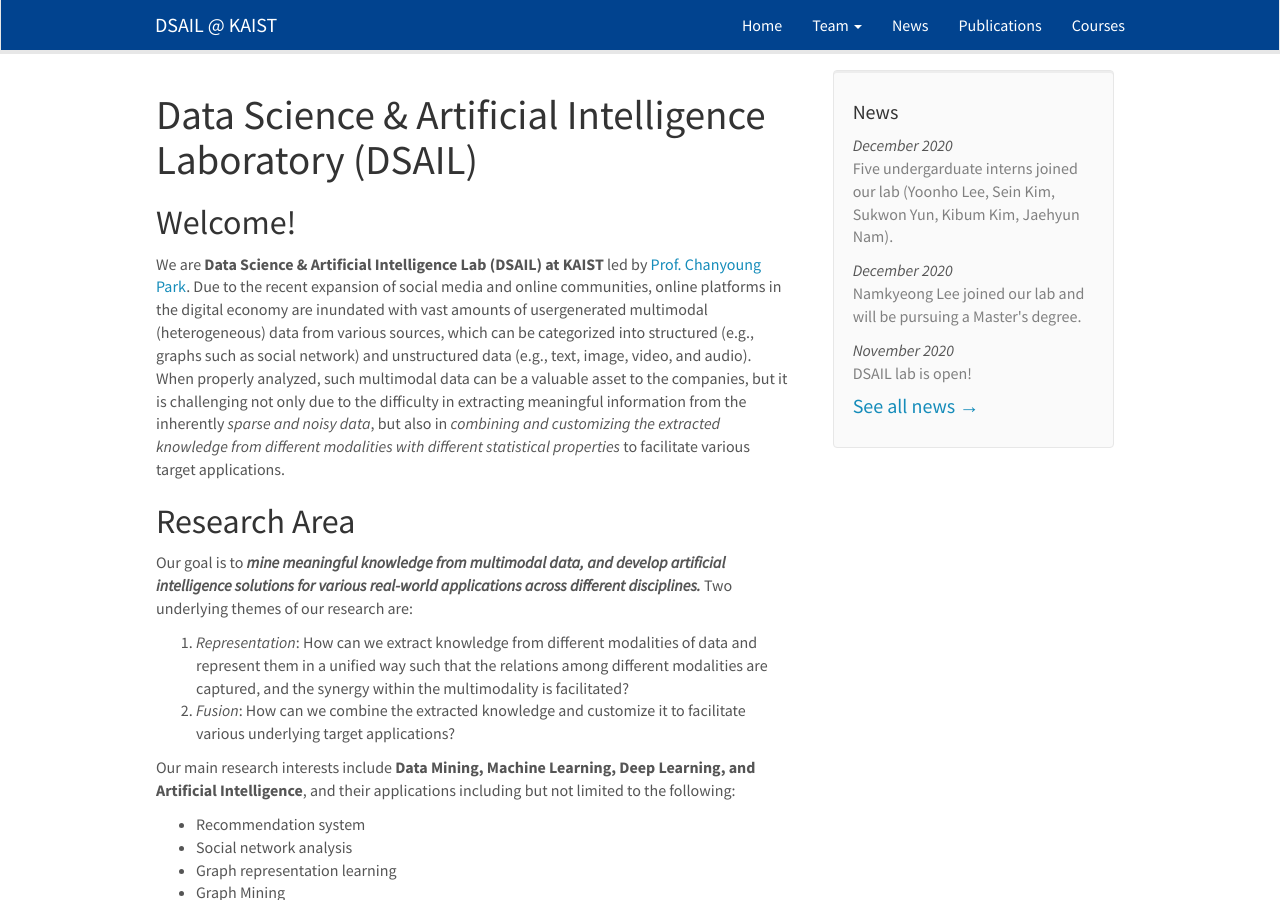
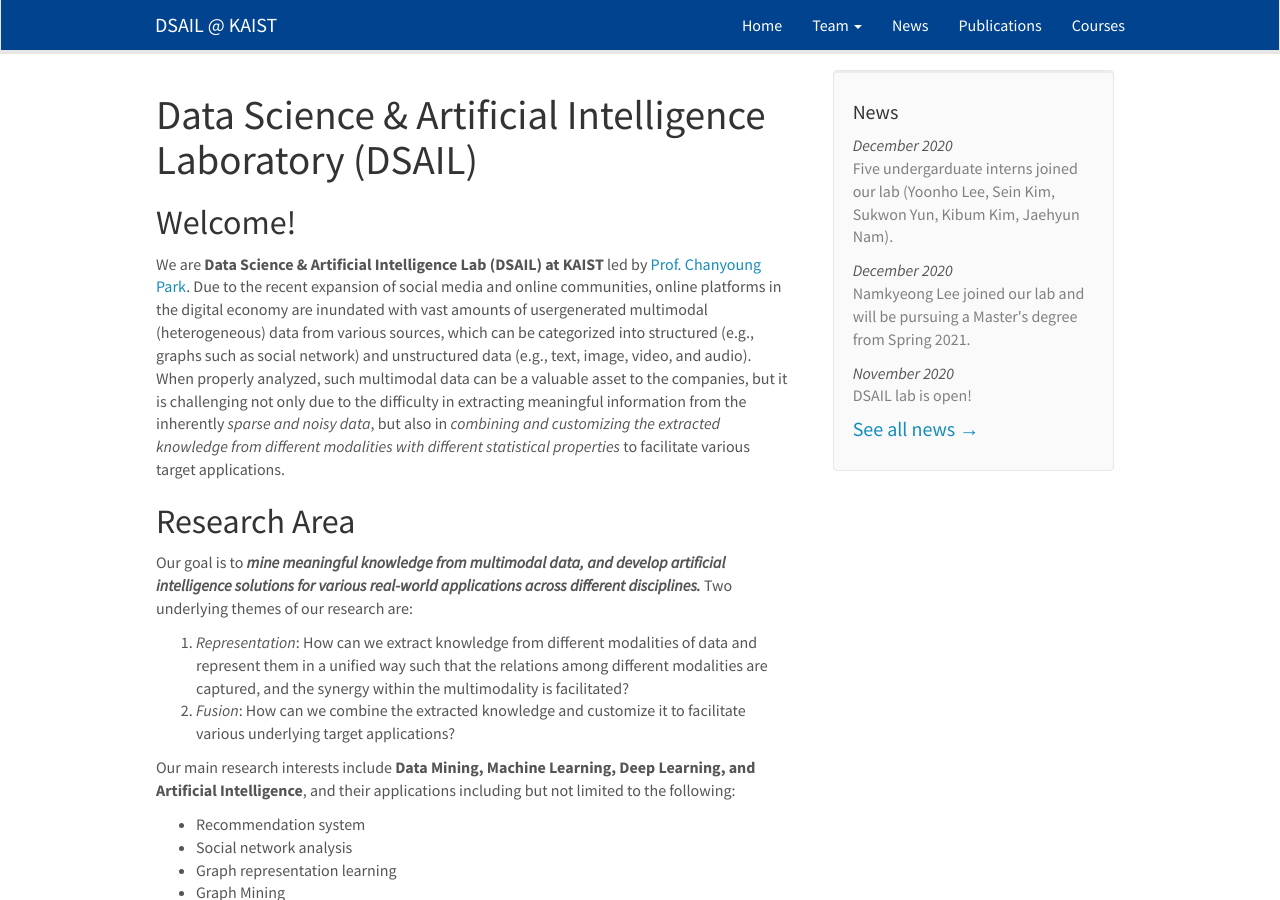
Before and after one commit to kaist-dsail/kaist-dsail.github.io, a Jekyll site: the page built from _pages/home.md, in a window 1280 px wide and 900 px high. Built offline with Jekyll 4.4.1, drawn with Linux system fonts in a browser that asks for light colours; nearby versions of some CDN libraries.

Commit message:
Update news.yml

```diff
--- a/_data/news.yml
+++ b/_data/news.yml
@@ -2,7 +2,7 @@
   headline: Five undergarduate interns joined our lab (Yoonho Lee, Sein Kim, Sukwon Yun, Kibum Kim, Jaehyun Nam).
 
 - date: December 2020
-  headline: Namkyeong Lee joined our lab and will be pursuing a Master's degree.
+  headline: Namkyeong Lee joined our lab and will be pursuing a Master's degree from Spring 2021.
 
 - date: November 2020
   headline: DSAIL lab is open!
```
